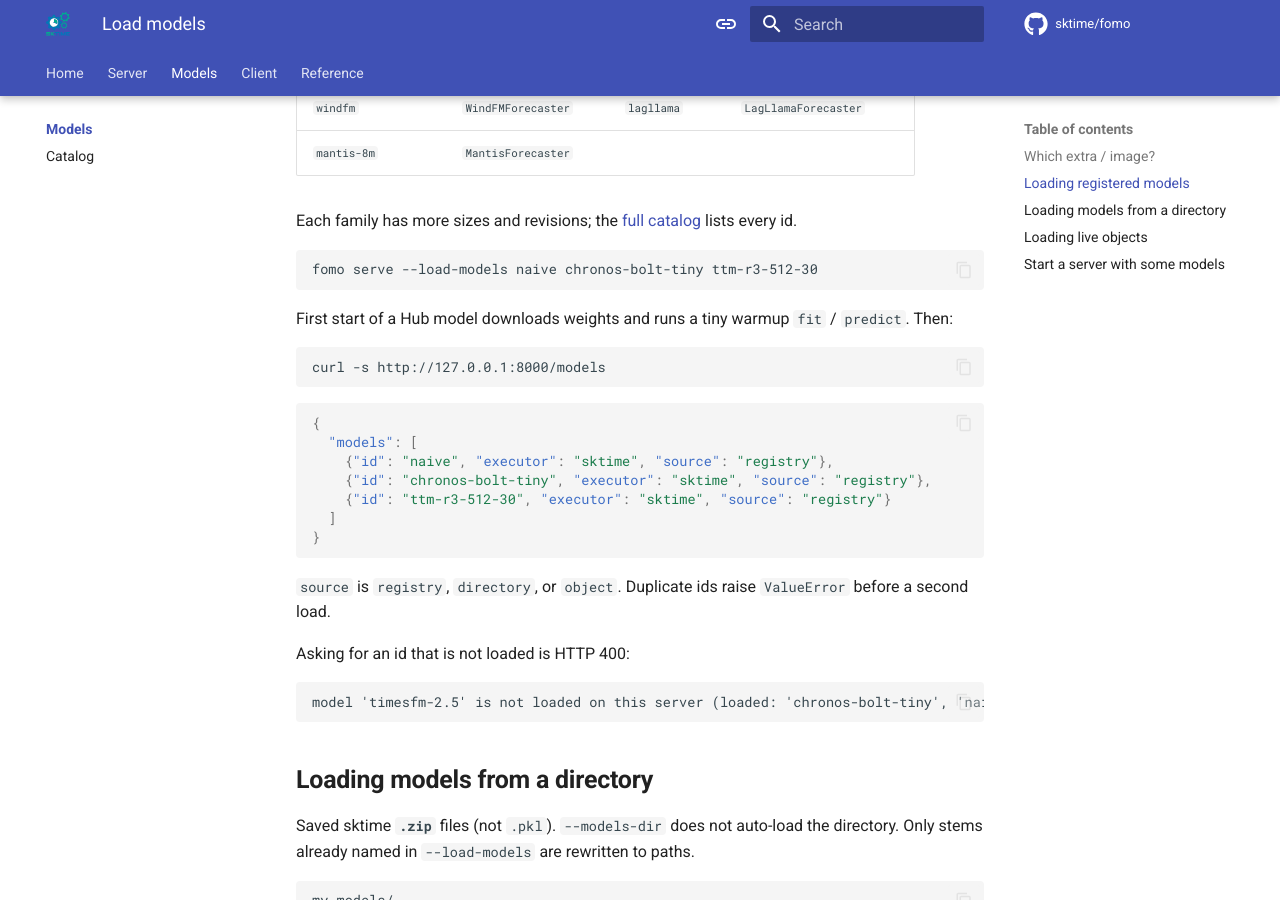
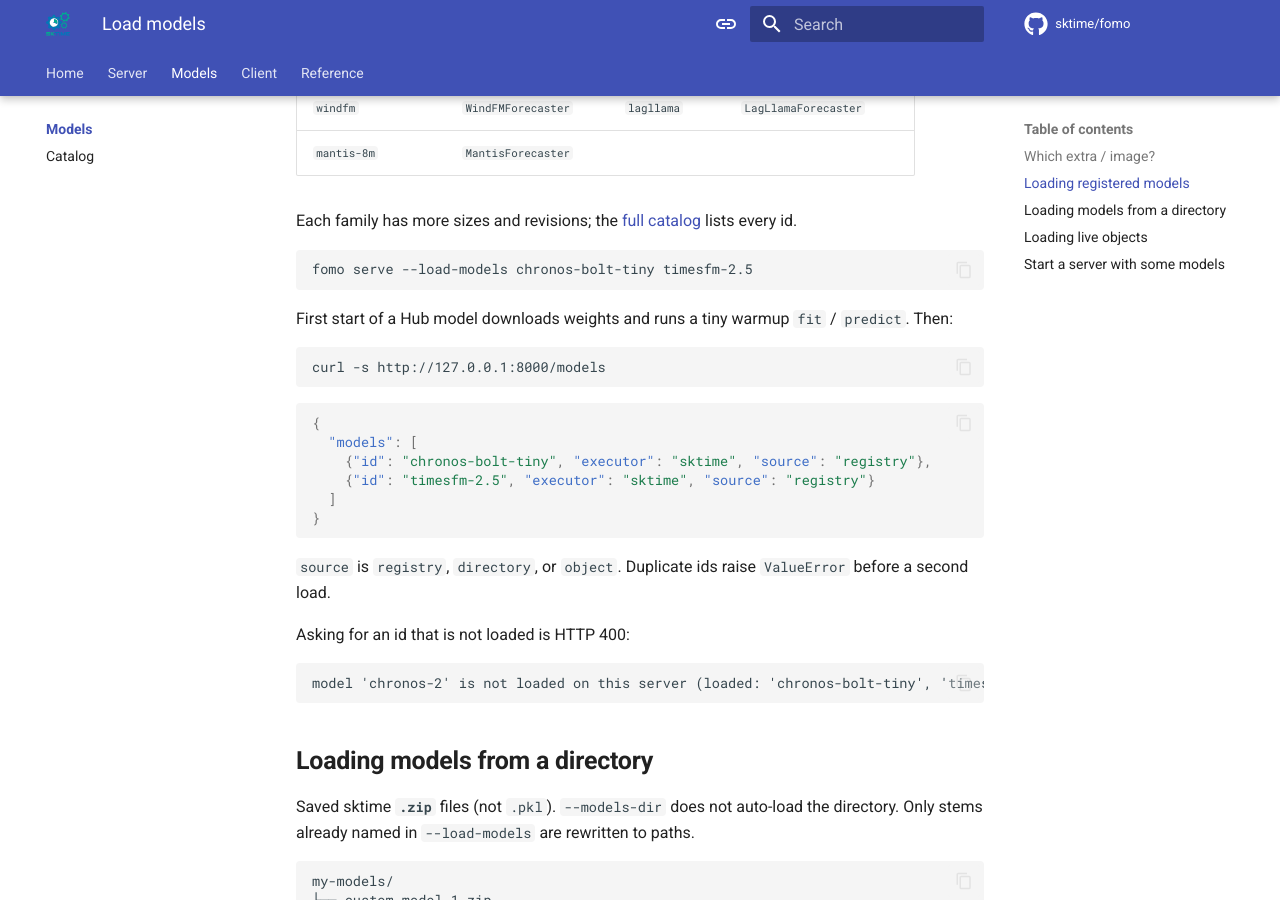
Before and after one commit to sktime/tserve, an MkDocs documentation site: the page built from docs/models/index.md, in a window 1280 px wide and 900 px high, scrolled down 1496 px. Built offline with MkDocs 1.6.1 and Material for MkDocs 9.7.7, drawn with Linux system fonts in a browser that asks for light colours; comment, search, counter and statistics services are not loaded; some of the changed text lies outside the part shown.

Commit message:
update references to server/client

````diff
--- a/docs/models/index.md
+++ b/docs/models/index.md
@@ -4,7 +4,7 @@
 
 Do not invent ids. Forecast `model` must be a loaded id, not an executor name (`sktime`) and not a catalog id this process never loaded.
 
-`naive` is `NaiveForecaster` — no Hub download. Every other id pulls a Hugging Face (or equivalent) checkpoint on first load. That needs the matching [family extra](../server/index.md#dependencies), or a Docker tag that already baked it in.
+`naive` is `NaiveForecaster` — no Hub download. Every other id pulls a Hugging Face (or equivalent) checkpoint on first load. That needs the matching [family extra](#which-extra-image), or a Docker tag that already baked it in.
 
 ## Which extra / image?
 
@@ -40,7 +40,7 @@
 Each family has more sizes and revisions; the [full catalog](catalog.md) lists every id.
 
 ```bash
-fomo serve --load-models naive chronos-bolt-tiny ttm-r3-512-30
+fomo serve --load-models chronos-bolt-tiny timesfm-2.5
 ```
 
 First start of a Hub model downloads weights and runs a tiny warmup `fit` / `predict`. Then:
@@ -52,9 +52,8 @@
 ```json
 {
   "models": [
-    {"id": "naive", "executor": "sktime", "source": "registry"},
     {"id": "chronos-bolt-tiny", "executor": "sktime", "source": "registry"},
-    {"id": "ttm-r3-512-30", "executor": "sktime", "source": "registry"}
+    {"id": "timesfm-2.5", "executor": "sktime", "source": "registry"}
   ]
 }
 ```
@@ -64,7 +63,7 @@
 Asking for an id that is not loaded is HTTP 400:
 
 ```text
-model 'timesfm-2.5' is not loaded on this server (loaded: 'chronos-bolt-tiny', 'naive', 'ttm-r3-512-30')
+model 'chronos-2' is not loaded on this server (loaded: 'chronos-bolt-tiny', 'timesfm-2.5')
 ```
 
 ## Loading models from a directory
@@ -95,7 +94,7 @@
 You can mix zip stems with registry ids:
 
 ```bash
-docker run --rm -p 8000:8000 -v "$PWD/my-models:/models" geetu040/fomo:hub --models-dir /models --load-models custom-model-1 naive chronos-bolt-tiny
+docker run --rm -p 8000:8000 -v "$PWD/my-models:/models" geetu040/fomo:hub --models-dir /models --load-models custom-model-1 chronos-bolt-tiny
 ```
 
 ## Loading live objects
@@ -118,7 +117,7 @@
     load_models=[
         ("chronos-bolt-tiny", bolt),
         ("ttm-local", ttm),
-        "naive",
+        "timesfm-2.5",
     ],
     host="127.0.0.1",
     port=8000,
@@ -130,16 +129,16 @@
 ## Start a server with some models
 
 ```bash
-docker run --rm -p 8000:8000 geetu040/fomo:hub --load-models naive chronos-bolt-tiny ttm-r3-512-30
+docker run --rm -p 8000:8000 geetu040/fomo:hub --load-models chronos-bolt-tiny timesfm-2.5
 ```
 
 From source (needs the `hub` extra, or another family extra that includes those ids):
 
 ```bash
-uv run fomo serve --host 0.0.0.0 --port 8000 --load-models naive chronos-bolt-tiny ttm-r3-512-30
+uv run fomo serve --host 0.0.0.0 --port 8000 --load-models chronos-bolt-tiny timesfm-2.5
 ```
 
-Swap `model` on a [forecast](../client/http.md) between those loaded ids. `naive` is a drift forecast and needs no download — use it to check the pipe, then switch to a Hub id.
+Swap `model` on a [forecast](../client/http.md) between those loaded ids.
 
 Some ids need a longer history than a 5-row toy series. `mantis-8m` requires more observations than its `context_length` (127).
 
````
Also changed, not shown: docs/index.md (+7 -7 lines), docs/overview.md (+7 -6 lines), docs/reference/cli.md (+2 -2 lines), docs/reference/errors.md (+1 -1 lines), docs/reference/http.md (+3 -2 lines).
